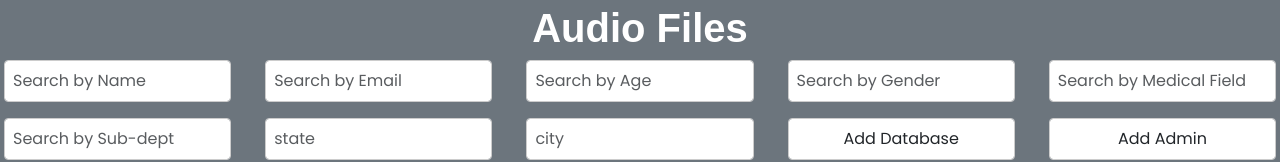
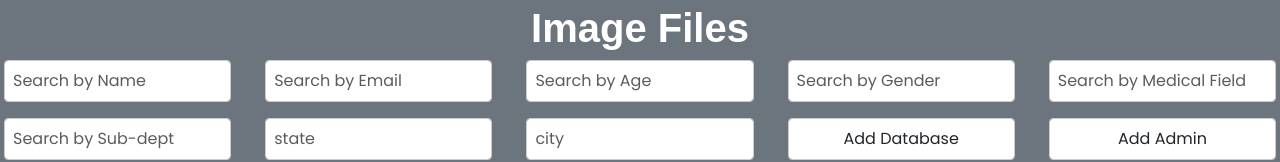
Before and after one commit to abhaysarkar/datasetcollection, a React (Vite) app: page /image-adminpage in a window 1280 px wide. Shown: the top 162 px of the page. Built offline with nearby package versions, Linux system fonts and the light colour scheme; no server answers.

Commit message:
Update ImageFilesTable.jsx

```diff
--- a/src/components/ImageFilesTable.jsx
+++ b/src/components/ImageFilesTable.jsx
@@ -239,7 +239,7 @@ const ImageFilesTable = () => {
     return (
         <div className="container-fluid bg-secondary">
             <div className='fixed-top bg-secondary p-1'>
-                <h1 className="mb-2 text-center text-white fw-bold">Audio Files</h1>
+                <h1 className="mb-2 text-center text-white fw-bold">Image Files</h1>
 
                 <div className="row mb-3">
                     <div className="col">
```
